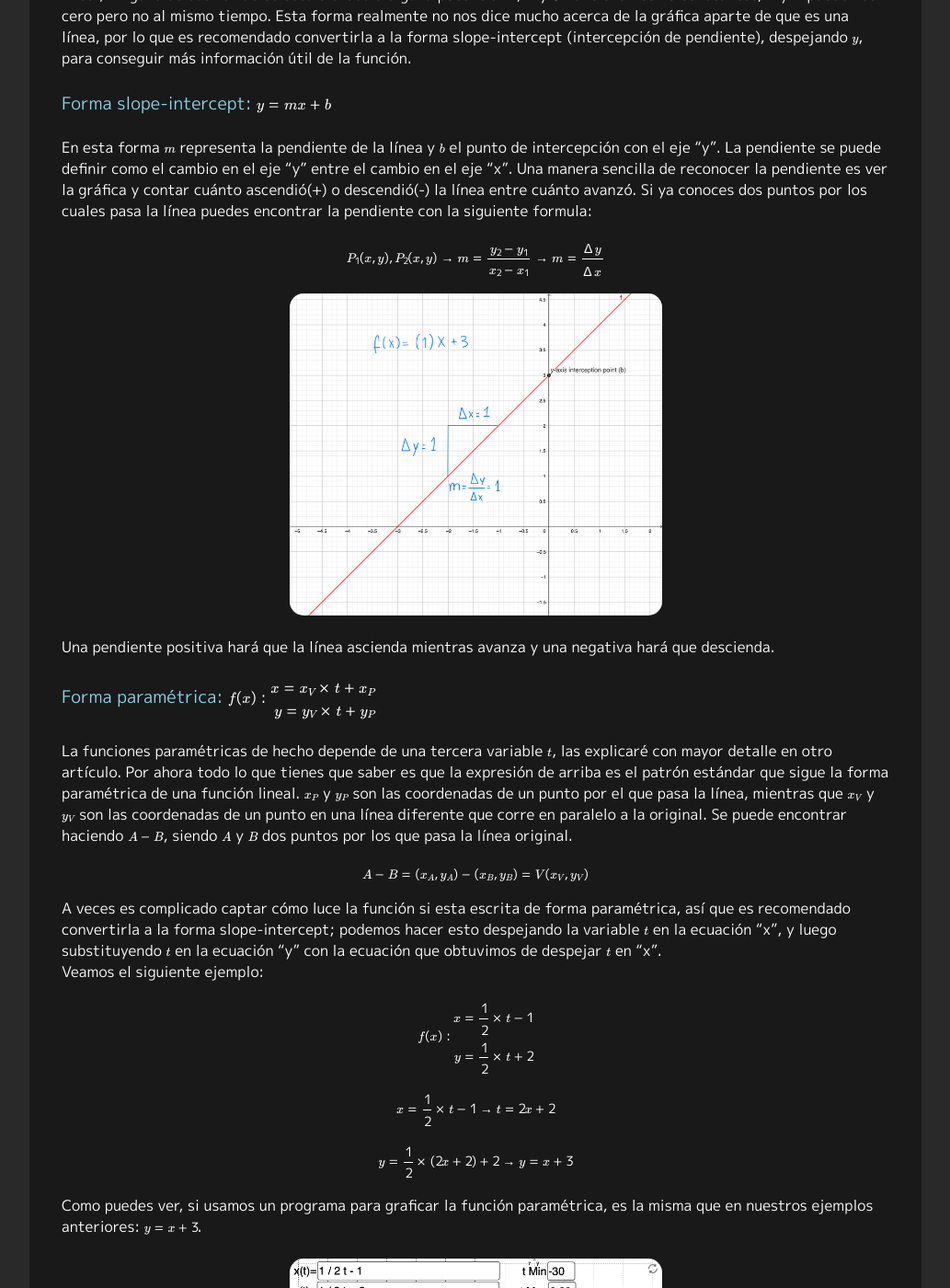
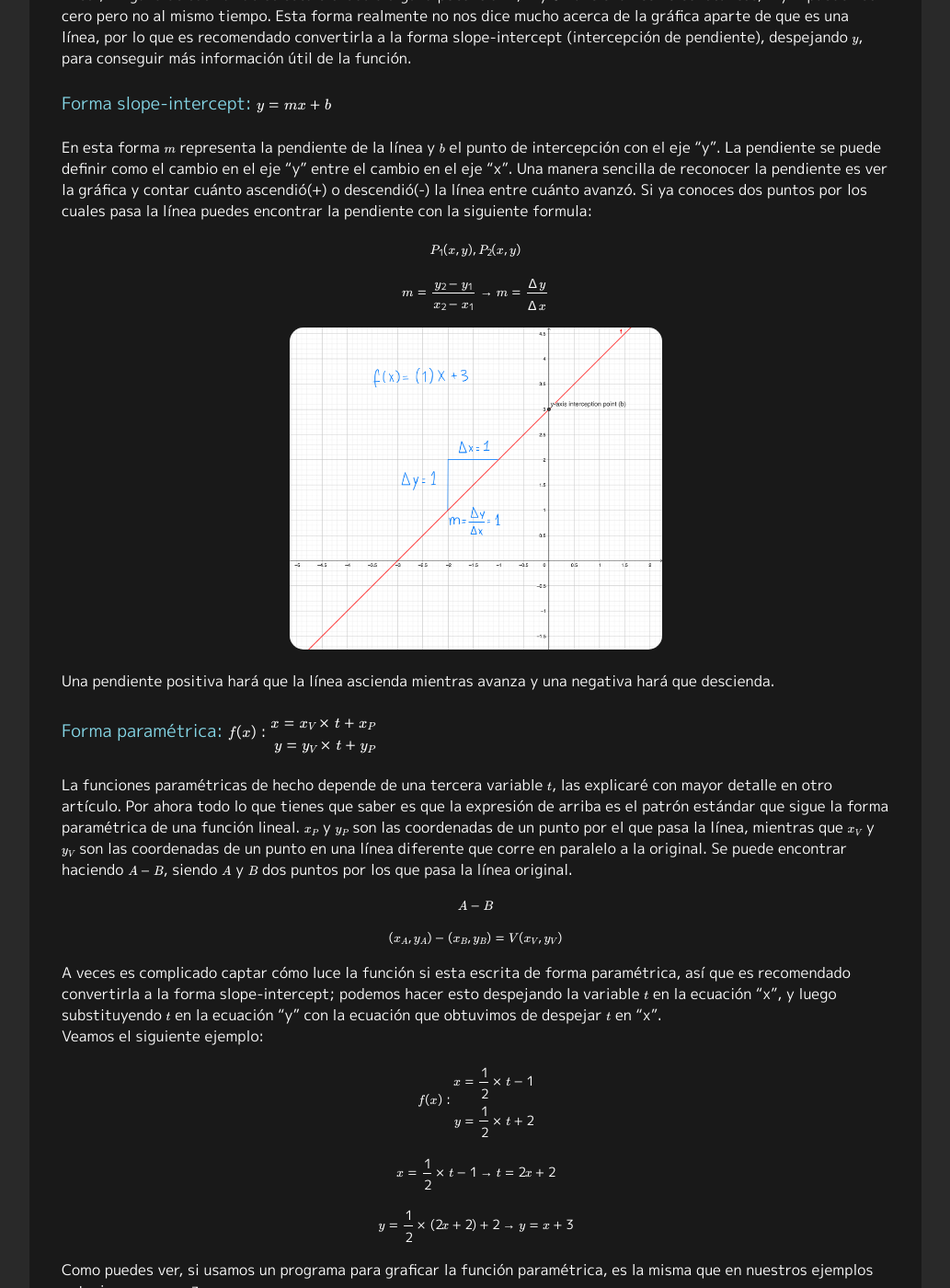
Before and after one commit to dacuevash/dacuevash.github.io, a Jekyll site: the page built from _posts/2022-03-12-lineal-functions-es.markdown, in a window 1280 px wide and 1400 px high, scrolled down 810 px. Shown: the whole window at 92% size, without its empty margins (123-1156 px from the left). Built offline with Jekyll 4.4.1, drawn with Linux system fonts in a browser that asks for light colours; nearby versions of some CDN libraries; some of the changed text lies outside the part shown.

Commit message:
Minor fixes

```diff
--- a/_posts/2022-03-12-lineal-functions-en.markdown
+++ b/_posts/2022-03-12-lineal-functions-en.markdown
@@ -88,5 +88,5 @@ perpendicular to $$AB$$, use the following expression: $$m_{AB} \times m_{CD} =
 To find the distance between two points $$A$$ and $$B$$, use the following formula:
 
 <div style="text-align: center">
-  $$d = \sqrt{(X_B - X_A)^2 + (y_B - y_A)^2}$$
+  $$d = \sqrt{(x_B - x_A)^2 + (y_B - y_A)^2}$$
 </div>
--- a/_posts/2022-03-12-lineal-functions-es.markdown
+++ b/_posts/2022-03-12-lineal-functions-es.markdown
@@ -34,7 +34,8 @@ el cambio en el eje "y" entre el cambio en el eje "x". Una manera sencilla de re
 con la siguiente formula:
 
 <div style="text-align: center">
-  $$P_1(x,y), P_2(x,y) \rightarrow m = {y_2 - y_1 \over x_2 - x_1} \rightarrow m = {\Delta y \over \Delta x}$$
+  $$P_1(x,y), P_2(x,y) $$
+  $$ m = {y_2 - y_1 \over x_2 - x_1} \rightarrow m = {\Delta y \over \Delta x}$$
 </div>
 
 ![Linear Slope-intercept Function](/assets/img/linear-slope-func.png){:style="display:block; margin-left:auto; margin-right:auto; width:45%; height:45%; border-radius:15px"}
@@ -53,7 +54,8 @@ de un punto en una línea diferente que corre en paralelo a la original. Se pued
 puntos por los que pasa la línea original.
 
 <div style="text-align: center">
-  $$A - B = (x_A, y_A) - (x_B, y_B) = V(x_V, y_V)$$
+  $$A - B $$
+  $$ (x_A, y_A) - (x_B, y_B) = V(x_V, y_V)$$
 </div>
 
 A veces es complicado captar cómo luce la función si esta escrita de forma paramétrica, así que es recomendado convertirla a la forma
@@ -91,5 +93,5 @@ una línea $$CD$$ perpendicular de $$AB$$, usa la siguiente expresión: $$m_{AB}
 Para encontrar la distancia entre dos puntos $$A$$ y $$B$$, usa la siguiente formula:
 
 <div style="text-align: center">
-  $$d = \sqrt{(X_B - X_A)^2 + (y_B - y_A)^2}$$
+  $$d = \sqrt{(x_B - x_A)^2 + (y_B - y_A)^2}$$
 </div>
```
